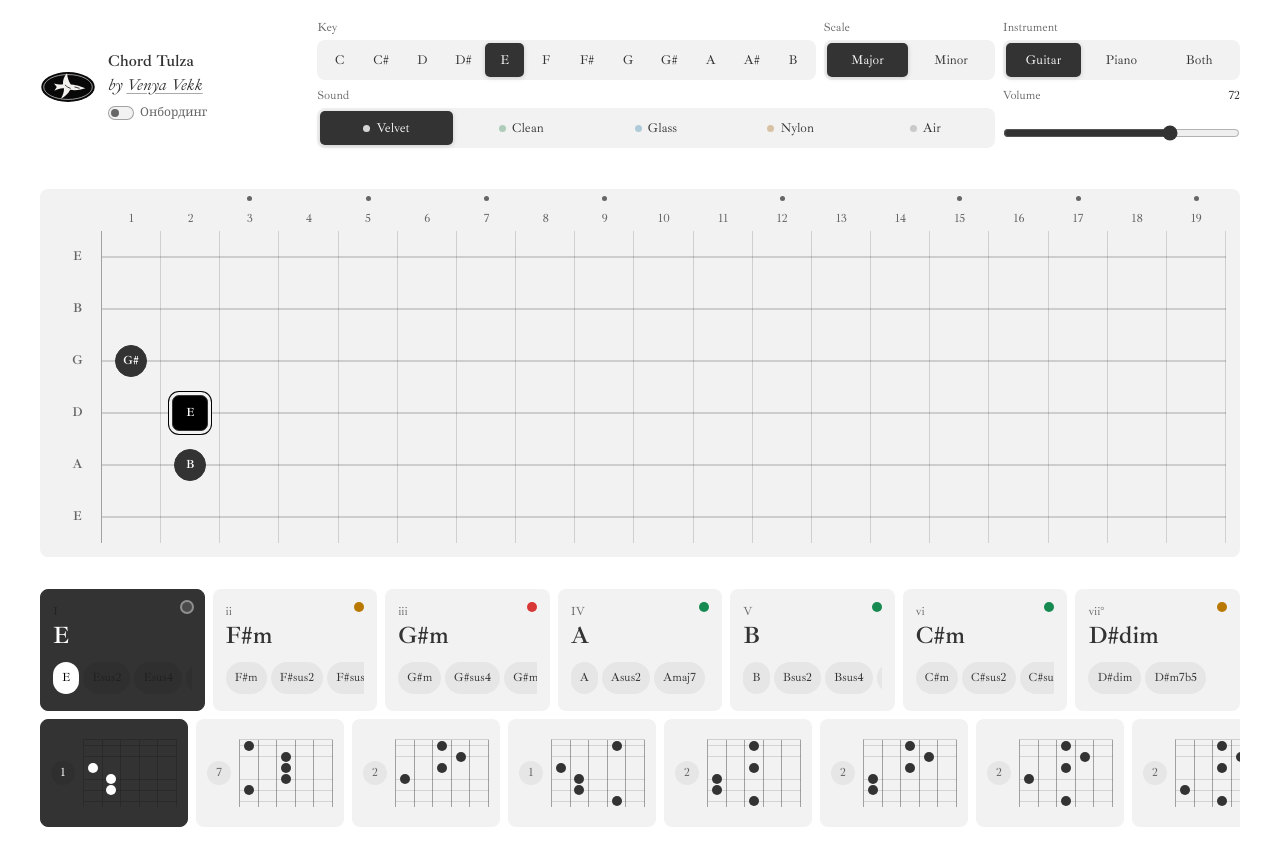
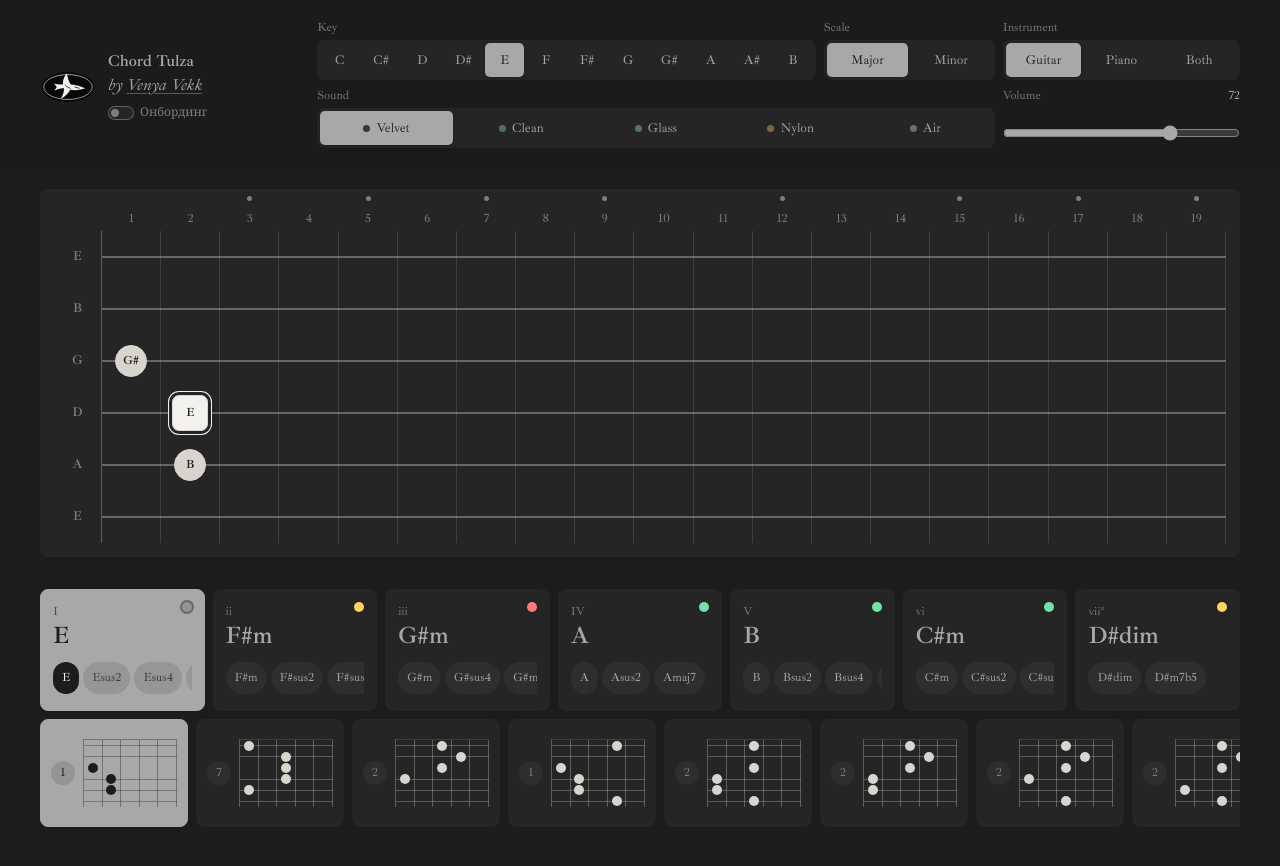
Before and after one commit to venyavekk-dev/chords, a React (Vite) app: page / in a window 1280 px wide. Shown: the top 866 px of the page. Built offline with nearby package versions, Linux system fonts and the light colour scheme.

Commit message:
Temporarily enforce dark theme

```diff
--- a/index.html
+++ b/index.html
@@ -3,8 +3,7 @@
   <head>
     <meta charset="UTF-8" />
     <meta name="viewport" content="width=device-width, initial-scale=1.0" />
-    <meta name="theme-color" content="#1c1c1c" media="(prefers-color-scheme: dark)" />
-    <meta name="theme-color" content="#ffffff" media="(prefers-color-scheme: light)" />
+    <meta name="theme-color" content="#1c1c1c" />
     <meta name="description" content="Explore chord functions and guitar voicings by Venya Vekk." />
     <link rel="icon" href="/favicon.svg" type="image/svg+xml" />
     <title>Chord Tulza · Venya Vekk</title>
--- a/src/styles.css
+++ b/src/styles.css
@@ -23,7 +23,7 @@
 }
 
 :root {
-  color-scheme: light dark;
+  color-scheme: dark;
   font-family: "Ibarra Real Nova", Georgia, "Times New Roman", serif;
   font-synthesis: none;
   text-rendering: optimizeLegibility;
@@ -71,33 +71,6 @@
 
   background: var(--page-bg);
   color: var(--text-primary);
-}
-
-@media (prefers-color-scheme: light) {
-  :root {
-    --page-bg: #ffffff;
-    --text-primary: #333333;
-    --text-secondary: #666666;
-    --text-strong: #000000;
-    --surface-primary: #f2f2f2;
-    --surface-hover: #e6e6e6;
-    --surface-active: #333333;
-    --border-default: rgba(51, 51, 51, 0.18);
-    --border-strong: rgba(51, 51, 51, 0.42);
-    --note-fill: #333333;
-    --note-ink: #ffffff;
-    --function-good: #168a50;
-    --function-ok: #b97800;
-    --function-weak: #d93636;
-    --home-bg: #d8f5e5;
-    --home-text: #075c32;
-    --home-border: #58ad7c;
-    --tension-bg: #ffe0e0;
-    --tension-text: #8f1f1f;
-    --tension-border: #df7777;
-    --header-bg: rgba(255, 255, 255, 0.92);
-    --hint-bg: rgba(242, 242, 242, 0.96);
-  }
 }
 
 * {
```
